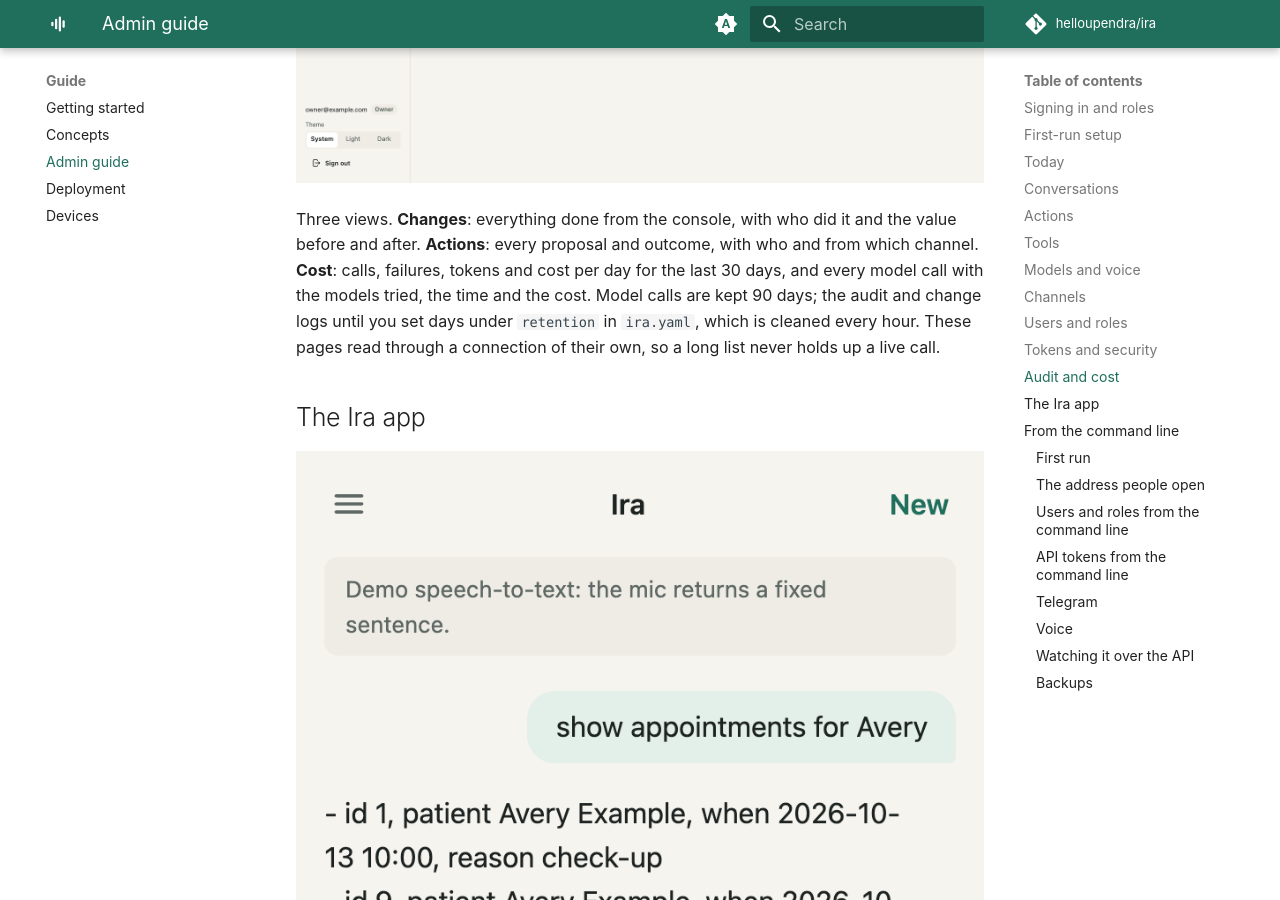
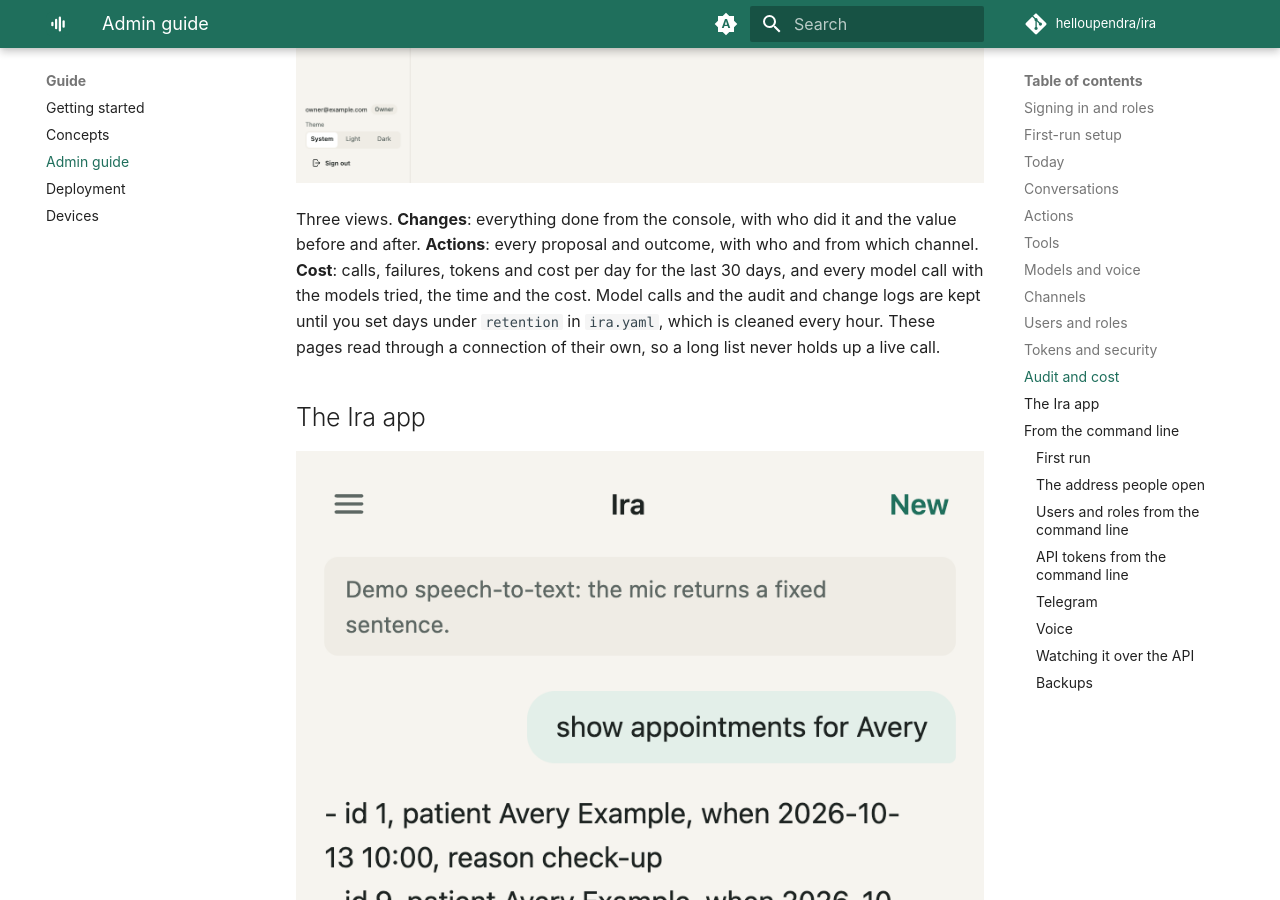
Before and after one commit to helloupendra/ira, an MkDocs documentation site: the page built from docs/admin-guide.md, in a window 1280 px wide and 900 px high, scrolled down 7216 px. Built offline with MkDocs 1.6.1 and Material for MkDocs 9.7.7, drawn with Linux system fonts in a browser that asks for light colours; comment, search, counter and statistics services are not loaded.

Commit message:
Keep the cost log unless the owner sets days
Every model call is small and the owner wants all of it kept, so retention.calls_days now defaults to kept, like the audit and change logs; only live-call timings and ended sessions go on their own.

```diff
--- a/docs/admin-guide.md
+++ b/docs/admin-guide.md
@@ -129,9 +129,9 @@
 and the value before and after. **Actions**: every proposal and outcome,
 with who and from which channel. **Cost**: calls, failures, tokens and cost
 per day for the last 30 days, and every model call with the models tried,
-the time and the cost. Model calls are kept 90 days; the audit and change
-logs until you set days under `retention` in `ira.yaml`, which is cleaned
-every hour. These pages read through a connection of their own, so a long
+the time and the cost. Model calls and the audit and change logs are kept
+until you set days under `retention` in `ira.yaml`, which is cleaned every
+hour. These pages read through a connection of their own, so a long
 list never holds up a live call.
 
 ## The Ira app
--- a/ira.example.yaml
+++ b/ira.example.yaml
@@ -104,10 +104,10 @@
   telegram_forward: true          # new items go to the person's paired Telegram chat
 
 # How long the logs that only grow are kept, in days (null: kept). Conversations stay
-# until their person deletes them; "What Ira did" and the audit log are kept unless you
-# set days here. Cleaned every hour.
+# until their person deletes them; the cost log, "What Ira did" and the audit log are kept
+# unless you set days here. Cleaned every hour.
 retention:
-  calls_days: 90                  # the cost log: each model call, its tokens and cost
+  calls_days: null                # the cost log: each model call, its tokens and cost
   voice_days: 30                  # live calls' timings (never their words)
   tool_log_days: null             # "What Ira did", which each person can see and delete
   audit_days: null                # what actions were confirmed, by whom
```
Also changed, not shown: CHANGELOG.md (+3 -3 lines), docs/privacy.md (+1 -1 lines), docs/security.md (+1 -1 lines), 3 other files.
